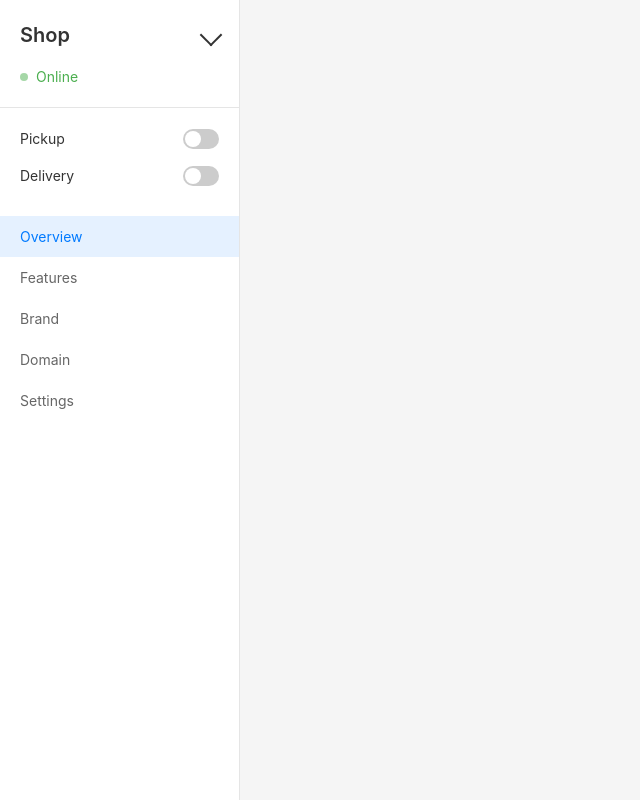
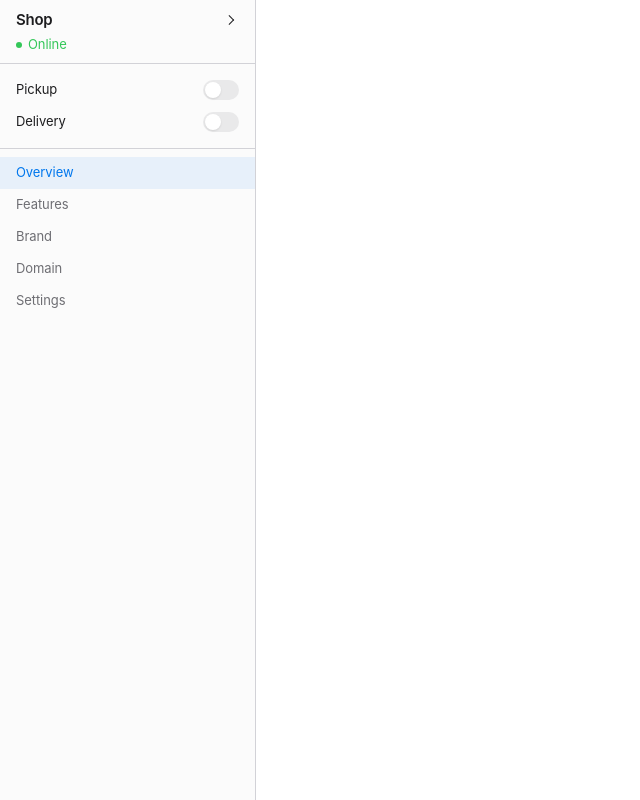
Before and after one commit to elizzhu/Goose-Playground, a website: page index.html in a window 1280 px wide. Shown: the whole page, without its empty margins (0-640 px from the left). Drawn offline with Linux system fonts and the light colour scheme.

Commit message:
Perfect pixel-perfect match to Figma design

```diff
--- a/index.html
+++ b/index.html
@@ -6,11 +6,15 @@
     <title>Online Shop Navigation</title>
     <style>
         :root {
-            --primary-bg: #ffffff;
-            --text-color: #333333;
-            --accent-color: #007AFF;
-            --border-color: #E5E5E5;
-            --sidebar-width: 240px;
+            --primary-bg: #FFFFFF;
+            --sidebar-bg: #FBFBFB;
+            --text-color: #1D1D1F;
+            --text-secondary: #6E6E73;
+            --accent-color: #0077ED;
+            --border-color: #D2D2D7;
+            --online-color: #34C759;
+            --sidebar-width: 256px;
+            --header-height: 64px;
         }
 
         * {
@@ -20,80 +24,103 @@
         }
 
         body {
-            font-family: -apple-system, BlinkMacSystemFont, 'Segoe UI', Roboto, Oxygen, Ubuntu, Cantarell, 'Open Sans', 'Helvetica Neue', sans-serif;
+            font-family: -apple-system, BlinkMacSystemFont, 'SF Pro Text', 'SF Pro Icons', 'Helvetica Neue', Helvetica, Arial, sans-serif;
             background-color: var(--primary-bg);
             color: var(--text-color);
             line-height: 1.5;
             height: 100vh;
             display: flex;
+            -webkit-font-smoothing: antialiased;
         }
 
         .sidebar {
             width: var(--sidebar-width);
             height: 100%;
+            background-color: var(--sidebar-bg);
             border-right: 1px solid var(--border-color);
-            padding: 20px 0;
             display: flex;
             flex-direction: column;
         }
 
         .shop-header {
-            padding: 0 20px 20px;
+            height: var(--header-height);
+            padding: 0 16px;
             border-bottom: 1px solid var(--border-color);
+            display: flex;
+            flex-direction: column;
+            justify-content: center;
         }
 
         .shop-title {
             display: flex;
             align-items: center;
             gap: 8px;
-            font-size: 1.25rem;
-            font-weight: 600;
-            margin-bottom: 16px;
+            margin-bottom: 4px;
         }
 
-        .shop-title .arrow {
+        .shop-name {
+            font-size: 15px;
+            font-weight: 600;
+            letter-spacing: -0.24px;
+            color: var(--text-color);
+        }
+
+        .arrow {
+            margin-left: auto;
             width: 16px;
             height: 16px;
-            border-right: 2px solid var(--text-color);
-            border-bottom: 2px solid var(--text-color);
-            transform: rotate(45deg);
-            margin-left: auto;
+            position: relative;
+        }
+
+        .arrow::after {
+            content: '';
+            position: absolute;
+            top: 50%;
+            left: 50%;
+            width: 6px;
+            height: 6px;
+            border-right: 1.5px solid var(--text-color);
+            border-bottom: 1.5px solid var(--text-color);
+            transform: translate(-75%, -50%) rotate(-45deg);
         }
 
         .status-indicator {
             display: flex;
             align-items: center;
-            gap: 8px;
-            color: #4CAF50;
-            font-size: 0.875rem;
+            gap: 6px;
         }
 
         .status-dot {
-            width: 8px;
-            height: 8px;
-            background-color: #4CAF50;
+            width: 6px;
+            height: 6px;
+            background-color: var(--online-color);
             border-radius: 50%;
-            animation: pulse 2s infinite;
         }
 
-        @keyframes pulse {
-            0% { opacity: 1; }
-            50% { opacity: 0.5; }
-            100% { opacity: 1; }
+        .status-text {
+            font-size: 13px;
+            color: var(--online-color);
+            letter-spacing: -0.08px;
         }
 
         .delivery-options {
-            padding: 20px;
+            padding: 16px;
             display: flex;
             flex-direction: column;
-            gap: 16px;
+            gap: 12px;
+            border-bottom: 1px solid var(--border-color);
         }
 
         .toggle-option {
             display: flex;
             align-items: center;
             justify-content: space-between;
-            font-size: 0.875rem;
+        }
+
+        .toggle-label {
+            font-size: 13px;
+            color: var(--text-color);
+            letter-spacing: -0.08px;
         }
 
         .toggle-switch {
@@ -116,8 +143,8 @@
             left: 0;
             right: 0;
             bottom: 0;
-            background-color: #ccc;
-            transition: .4s;
+            background-color: #E9E9EA;
+            transition: .2s;
             border-radius: 10px;
         }
 
@@ -129,8 +156,9 @@
             left: 2px;
             bottom: 2px;
             background-color: white;
-            transition: .4s;
+            transition: .2s;
             border-radius: 50%;
+            box-shadow: 0 1px 2px rgba(0,0,0,0.1);
         }
 
         input:checked + .slider {
@@ -142,8 +170,7 @@
         }
 
         .navigation {
-            margin-top: 10px;
-            flex-grow: 1;
+            padding: 8px 0;
         }
 
         .nav-list {
@@ -151,45 +178,30 @@
         }
 
         .nav-item {
+            height: 32px;
+            padding: 0 16px;
+            display: flex;
+            align-items: center;
+            font-size: 13px;
+            color: var(--text-secondary);
+            letter-spacing: -0.08px;
             cursor: pointer;
-            padding: 10px 20px;
-            font-size: 0.875rem;
-            color: #666;
-            transition: all 0.3s ease;
-            position: relative;
-            overflow: hidden;
+            transition: all 0.2s ease;
         }
 
         .nav-item:hover {
-            background-color: rgba(0, 0, 0, 0.05);
-            transform: translateX(5px);
+            background-color: rgba(0, 0, 0, 0.04);
+            color: var(--text-color);
         }
 
         .nav-item.active {
             color: var(--accent-color);
-            background-color: rgba(0, 122, 255, 0.1);
-        }
-
-        .nav-item::after {
-            content: '';
-            position: absolute;
-            bottom: 0;
-            left: 0;
-            width: 100%;
-            height: 2px;
-            background-color: var(--accent-color);
-            transform: translateX(-100%);
-            transition: transform 0.3s ease;
-        }
-
-        .nav-item:hover::after {
-            transform: translateX(0);
+            background-color: rgba(0, 119, 237, 0.08);
         }
 
         .main-content {
             flex-grow: 1;
-            padding: 20px;
-            background-color: #F5F5F5;
+            background-color: var(--primary-bg);
         }
     </style>
 </head>
@@ -197,24 +209,24 @@
     <aside class="sidebar">
         <div class="shop-header">
             <div class="shop-title">
-                Shop
+                <span class="shop-name">Shop</span>
                 <span class="arrow"></span>
             </div>
             <div class="status-indicator">
                 <div class="status-dot"></div>
-                <span>Online</span>
+                <span class="status-text">Online</span>
             </div>
         </div>
         <div class="delivery-options">
             <div class="toggle-option">
-                <span>Pickup</span>
+                <span class="toggle-label">Pickup</span>
                 <label class="toggle-switch">
                     <input type="checkbox">
                     <span class="slider"></span>
                 </label>
             </div>
             <div class="toggle-option">
-                <span>Delivery</span>
+                <span class="toggle-label">Delivery</span>
                 <label class="toggle-switch">
                     <input type="checkbox">
                     <span class="slider"></span>
```
